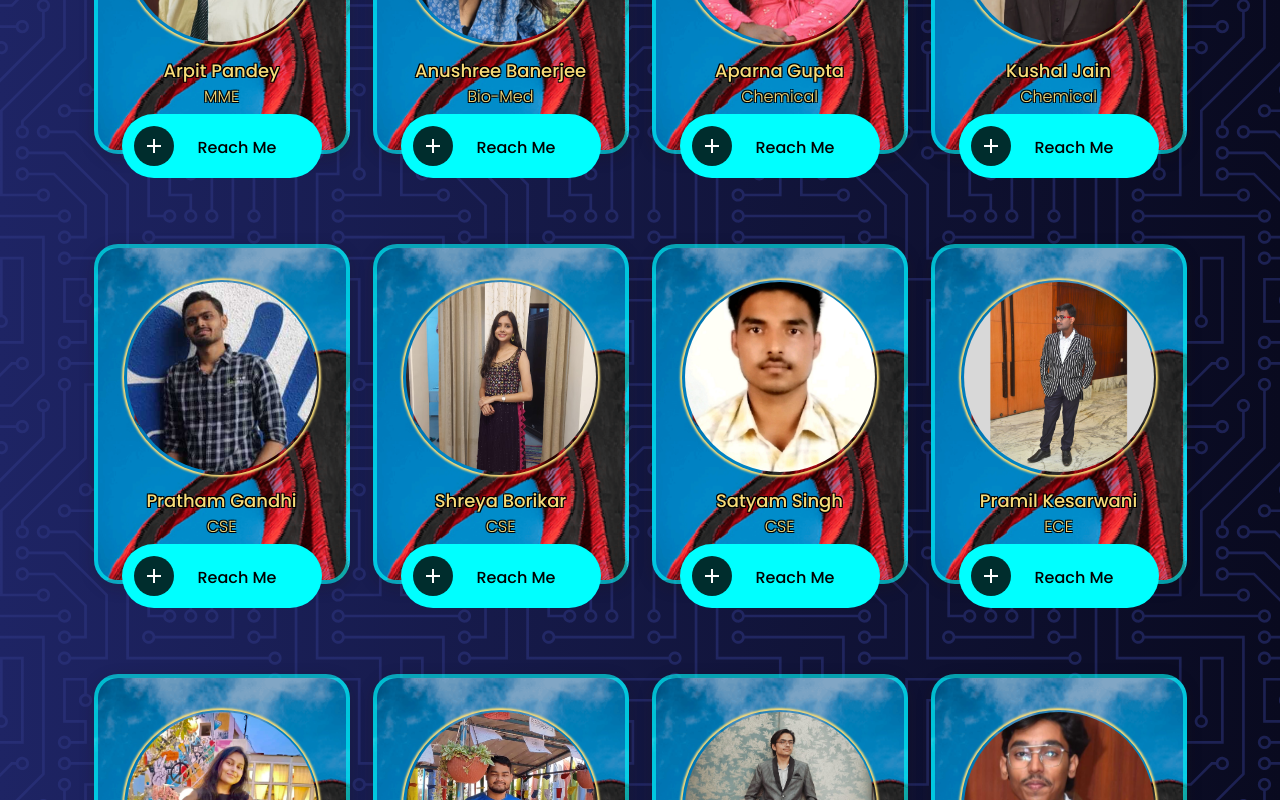
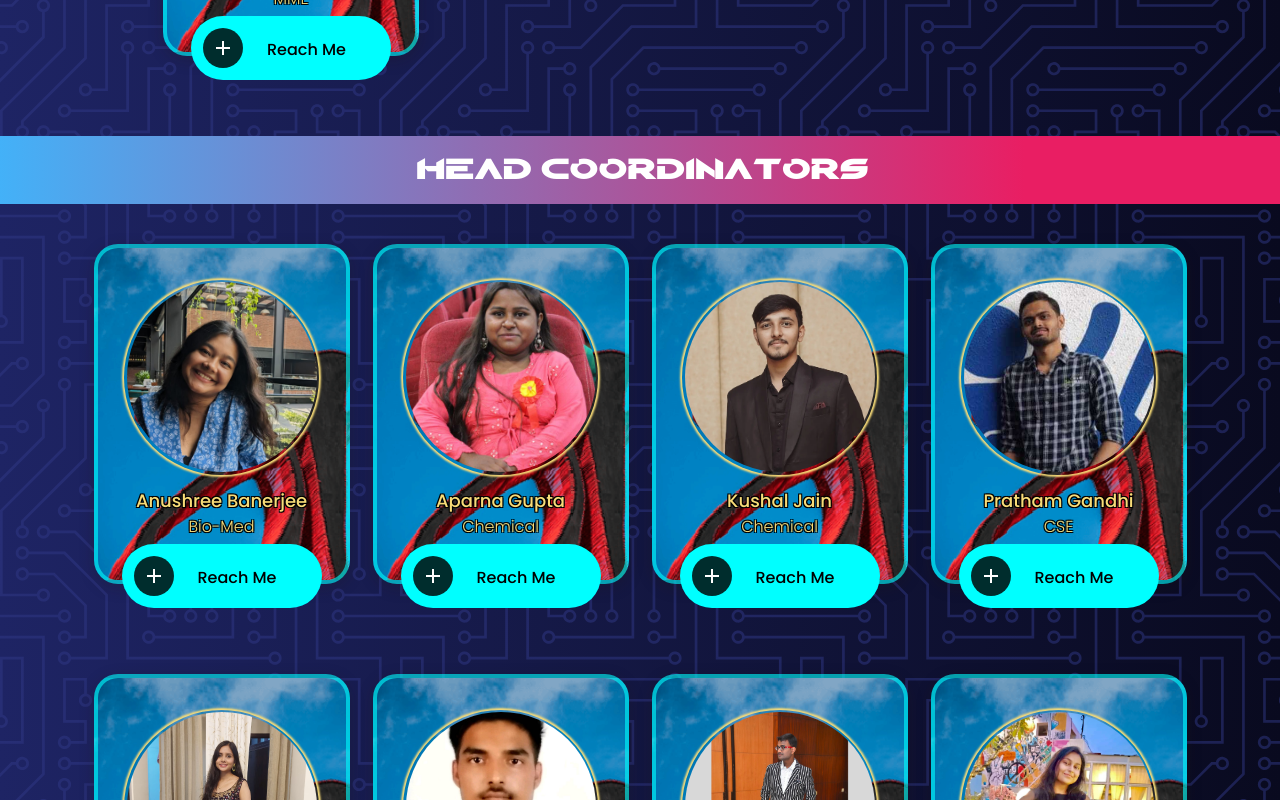
Before and after one commit to Team-Technocracy/TC-Frontend-aug, a React (Create React App) app: page / in a window 1280 px wide. Shown: the part 7680-8480 px from the top of the page. Built offline with nearby package versions, Linux system fonts and the light colour scheme; what web3.storage would draw is missing.

Commit message:
fixed a bug

```diff
--- a/src/components/Team/Coordinators/coordinatorsec.jsx
+++ b/src/components/Team/Coordinators/coordinatorsec.jsx
@@ -31,7 +31,7 @@ const CoOrdinatorSec = (props) => {
 };
 
 const coordinatorsSecCombined = ()=>{
-	const [overallcoordinatorslist,headcoordinatorslist] = splitarray(coordinatorsList,3)
+	const [overallcoordinatorslist,headcoordinatorslist] = splitarray(coordinatorsList,4)
 	return(
 		<>
 		<CoOrdinatorSec title="Overall Coordinators" list={overallcoordinatorslist} />
```
